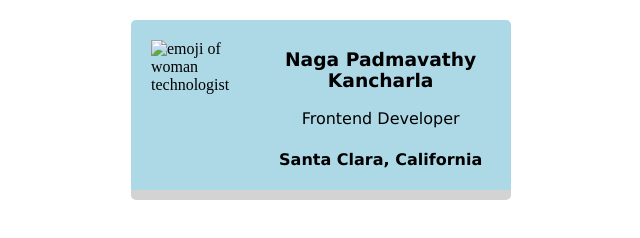
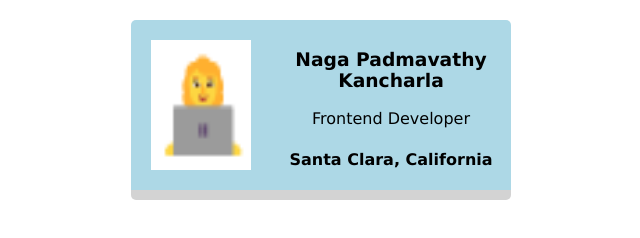
Before and after one commit to padmakn7/Web-Development-Portfolio, a plain HTML site: page index.html in a window 1280 px wide. Shown: the whole page, without its empty margins (319-959 px from the left). Drawn offline with Linux system fonts and the light colour scheme.

Commit message:
Update index.html

```diff
--- a/index.html
+++ b/index.html
@@ -8,7 +8,7 @@
     <div class="card">
       <img
       class="profile-img"
-      src="images/padma.png"
+      src="padma.png"
       alt="emoji of woman technologist"/>
       <div class="info-div">
         <h3>Naga Padmavathy Kancharla</h3>
```
